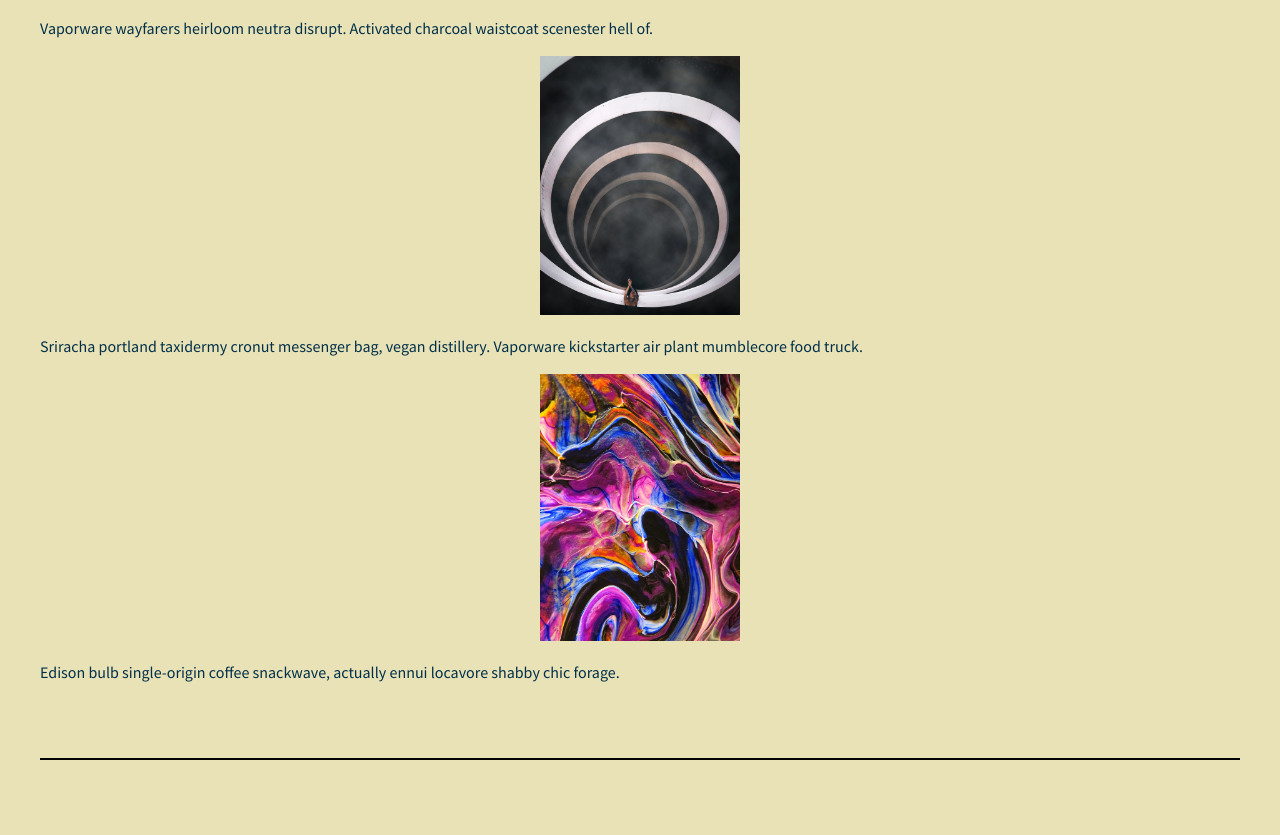
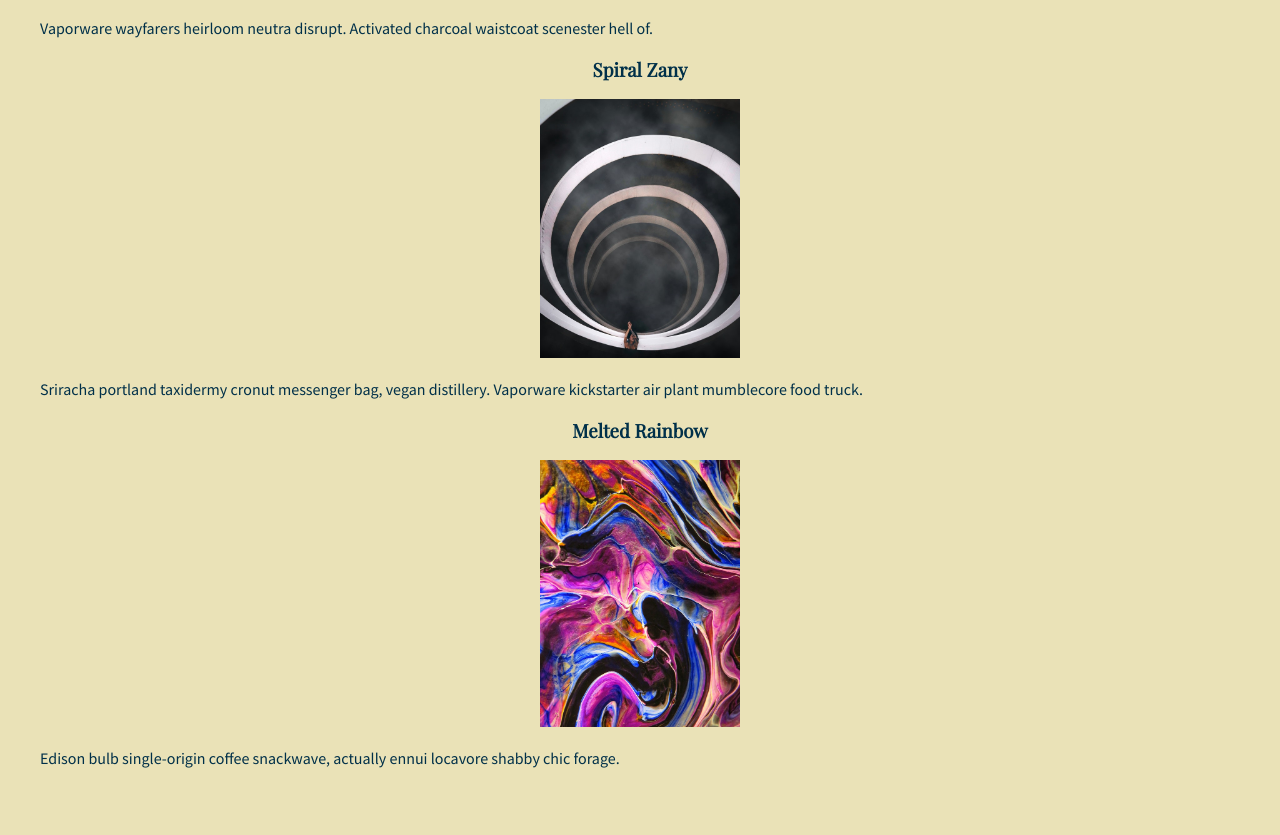
Before and after one commit to jrenn3/Pete-Thinkful-Portfolio, a plain HTML site: page index.html in a window 1280 px wide. Shown: the part 1426-2261 px from the top of the page. Drawn offline with nearby package versions, Linux system fonts and the light colour scheme.

Commit message:
Update index.html

```diff
--- a/index.html
+++ b/index.html
@@ -64,11 +64,13 @@
           </div>
           <p>Vaporware wayfarers heirloom neutra disrupt. Activated charcoal
           waistcoat scenester hell of.</p>
+          <h3>Spiral Zany</h3>
           <div>
             <img src="images/spiral-zany.png" alt="Pete"/>
           </div>
           <p>Sriracha portland taxidermy cronut messenger bag, vegan
           distillery. Vaporware kickstarter air plant mumblecore food truck.</p>
+          <h3>Melted Rainbow</h3>
           <div>
             <img src="images/melted-rainbow.png" alt="Pete"/>
           </div>
```
